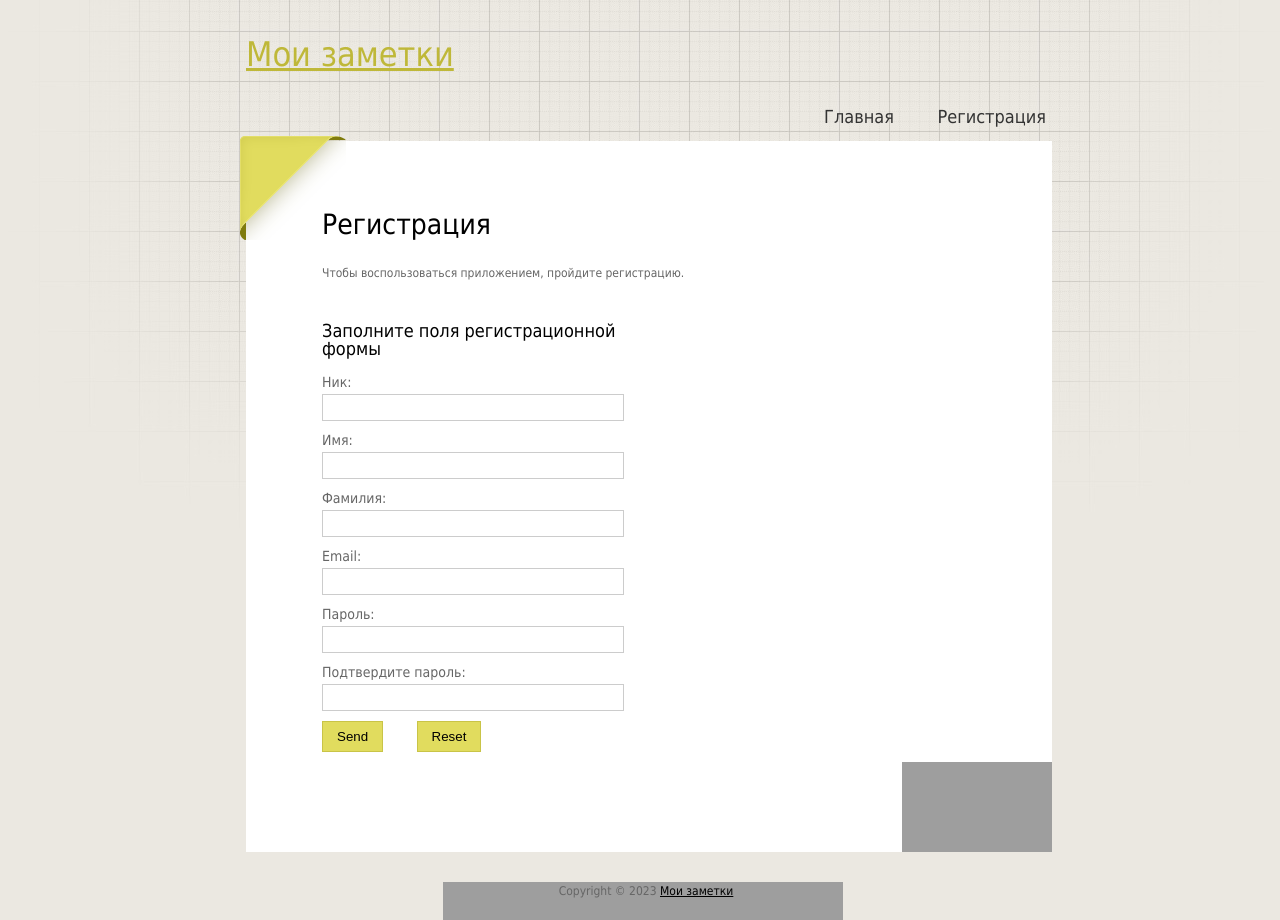
After one commit to HelenFri/DjangoApps, a Django app: page /reg in a window 1280 px wide. The commit adds this page. Run offline with Django 4.2, Linux system fonts and the light colour scheme; grey boxes are pictures that could not be loaded.

Commit message:
Registration page was added.

```diff
--- a/mynotes/mainapp/static/mainapp/templatemo_style.css
+++ b/mynotes/mainapp/static/mainapp/templatemo_style.css
@@ -107,7 +107,7 @@ h6 { font-size: 14px; margin: 0 0 5px; padding: 0; }
 .content_title { position: absolute; width: 106px; height: 104px;
  top: -5px; left: -6px; }
 
-.content_home { background: url(images/templatemo_content_home.png) no-repeat }
+.content_home { background: url(images/templatemo_content_title.png) no-repeat }
 .content_aboutus { background: url(images/templatemo_content_aboutus.png) no-repeat }
 .content_services { background: url(images/templatemo_content_services.png) no-repeat }
 .content_portfolio { background: url(images/templatemo_content_portfolio.png) no-repeat }
@@ -133,7 +133,7 @@ a.gototop:hover { text-decoration: underline }
 #contact_form form { margin: 0px; padding: 0px; }
 
 #contact_form form .input_field { width: 290px; padding: 5px; color: #666; border: 1px solid #ccc;  background: #fff; }
-#contact_form form label { display: block; width: 100px; margin-right: 10px; margin-bottom: 3px; font-size: 14px; }
+#contact_form form label { display: block; width: 200px; margin-right: 10px; margin-bottom: 3px; font-size: 14px; }
 
 #contact_form form textarea { width: 288px; height: 150px; padding: 5px; color: #666; border: 1px solid #ccc;  background: #fff; font-family: Arial, Helvetica, sans-serif; }
 #contact_form form .submit_btn { background: #e1dc5e; color: #000; cursor: pointer; border: 1px solid #c9c447; padding: 7px 14px; margin-right: 30px; }
--- a/mynotes/mainapp/templates/mainapp/base.html
+++ b/mynotes/mainapp/templates/mainapp/base.html
@@ -22,6 +22,7 @@
         <div id="templatemo_menu">
             <ul>
                 <li class="{% if page == 'home' %} active {% endif %}"><a href="{% url 'home' %}">Главная</a></li>
+                <li class="{% if page == 'reg' %} active {% endif %}"><a href="{% url 'reg' %}">Регистрация</a></li>
 
             </ul>
         </div> <!-- end of templatemo_menu -->
@@ -38,7 +39,7 @@
 		  <div class="cleaner h30"></div>
 
             <div class="cleaner"></div>
-            <a href="#" class="gototop">Go To Top</a>
+            <a href="#" class="gototop"></a>
         </div>
     </div>
 
--- /dev/null
+++ b/mynotes/mainapp/templates/mainapp/reg.html
@@ -0,0 +1,51 @@
+{% extends 'mainapp/base.html' %}
+
+{% block content %}
+
+<h2>Регистрация</h2>
+    <div class="cleaner"></div>
+
+      <p>  Чтобы воспользоваться приложением, пройдите регистрацию.</p>
+      <div class="cleaner h30"></div>
+
+      <div class="col_w310 float_l">
+
+          <h4>Заполните поля регистрационной формы</h4>
+
+          <div id="contact_form">
+
+          <form method="post" name="reg" action="#">
+              {% csrf_token %}
+
+              <label for="username">Ник:</label> <input type="text" id="username" name="username"
+                                                       class="required input_field" />
+              <div class="cleaner h10"></div>
+
+              <label for="first_name">Имя:</label> <input type="text" id="first_name" name="first_name"
+                                                       class="required input_field" />
+              <div class="cleaner h10"></div>
+
+              <label for="last_name">Фамилия:</label> <input type="text" id="last_name" name="last_name"
+                                                       class="required input_field" />
+              <div class="cleaner h10"></div>
+
+              <label for="email">Email:</label> <input type="text" id="email" name="email" class="validate-email required input_field" />
+              <div class="cleaner h10"></div>
+
+              <label for="password1">Пароль:</label> <input type="text" id="password1" name="password1"
+                                                        class="required input_field" />
+              <div class="cleaner h10"></div>
+
+              <label for="password2">Подтвердите пароль:</label> <input type="text" id="password2" name="password2"
+                                                        class="required input_field" />
+              <div class="cleaner h10"></div>
+
+              <input type="submit" class="submit_btn" name="submit" id="submit" value="Send" />
+              <input type="reset" class="submit_btn" name="reset" id="reset" value="Reset" />
+
+          </form>
+
+          </div>
+      </div>
+
+{% endblock %}
--- a/mynotes/mainapp/urls.py
+++ b/mynotes/mainapp/urls.py
@@ -5,8 +5,8 @@ urlpatterns = [
     path('', views.home, name="home"),
     path('home/', views.home, name='home'),
     path('home', views.home, name="home"),
-    # path('reg', views.reg, name="reg"),
-    # path('reg/', views.reg, name="reg"),
+    path('reg', views.reg, name="reg"),
+    path('reg/', views.reg, name="reg"),
     # path('login', views.login, name='login'),
     # path('login', views.login, name='login'),
     # path('logout', views.logout, name='logout'),
--- a/mynotes/mainapp/views.py
+++ b/mynotes/mainapp/views.py
@@ -3,3 +3,17 @@ from django.shortcuts import render
 
 def home(request):
     return render(request, 'mainapp/home.html', context={'page': home})
+
+
+def reg(request):
+    if request.method == 'GET':
+        return render(request, 'mainapp/reg.html')
+
+    data = request.POST
+    username = data.get('username')
+    first_name = data.get('first_name')
+    last_name = data.get('last_name')
+    email = data.get('email')
+    pas1, pas2 = data.get('password1'), data.get('password2')
+
+    return render(request, 'mainapp/reg.html', context={'page': reg})
```
